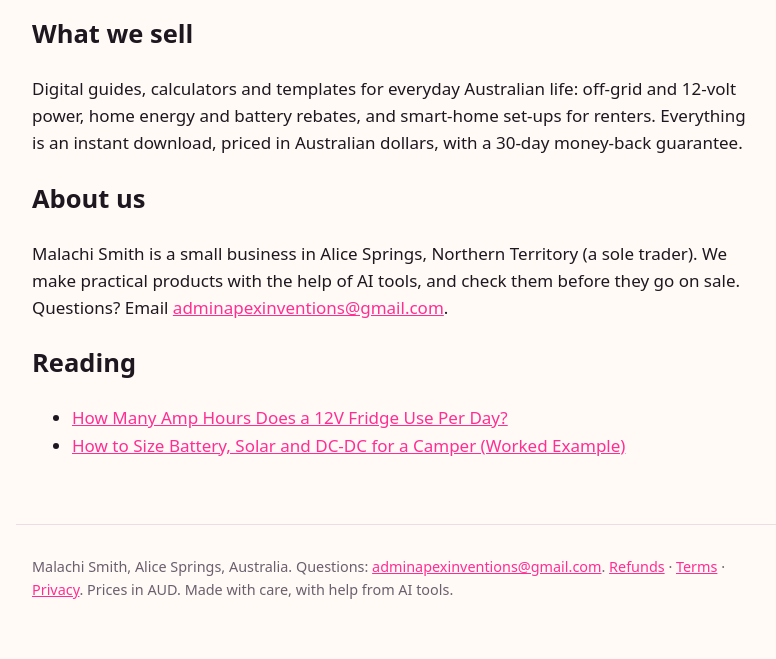
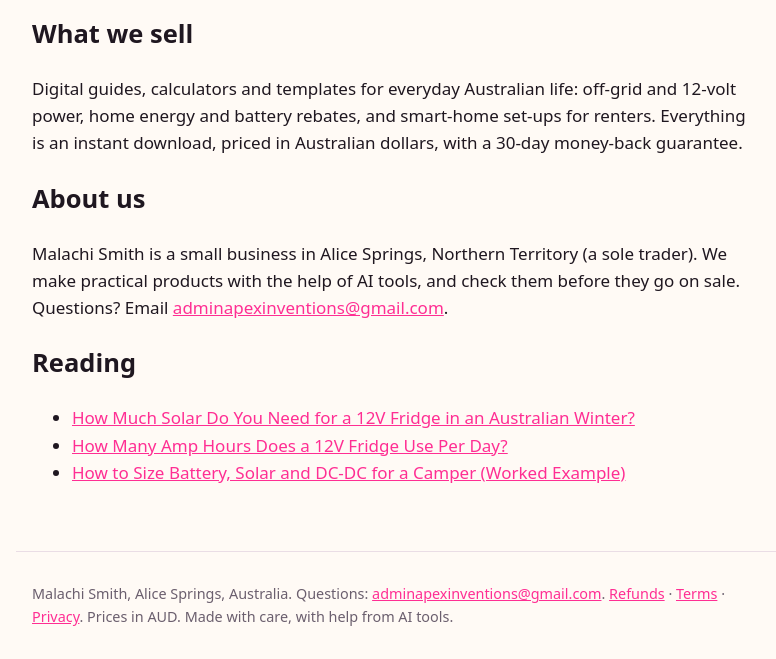
Before and after one commit to mavie03/shop, a plain HTML site: page index.html in a window 1280 px wide. Shown: the part 766-1425 px from the top of the page, without its empty margins (244-1020 px from the left). Before the commit the page ends 1398 px from the top, so only its background shows below. Drawn offline with Linux system fonts and the light colour scheme.

Commit message:
Shop: index.html

```diff
--- a/index.html
+++ b/index.html
@@ -22,7 +22,7 @@ money-back guarantee.</p>
 <h2>About us</h2>
 <p>Malachi Smith is a small business in Alice Springs, Northern Territory (a sole trader). We make
 practical products with the help of AI tools, and check them before they go on sale. Questions? Email <a href="mailto:adminapexinventions@gmail.com">adminapexinventions@gmail.com</a>.</p>
-<h2>Reading</h2><ul><li><a href="https://mavie03.github.io/shop/a/how-many-amp-hours-does-a-12v-fridge-use-per-day/">How Many Amp Hours Does a 12V Fridge Use Per Day?</a></li><li><a href="https://mavie03.github.io/shop/a/how-to-size-battery-solar-and-dc-dc-for-a-camper-worked-exam/">How to Size Battery, Solar and DC-DC for a Camper (Worked Example)</a></li></ul></main>
+<h2>Reading</h2><ul><li><a href="https://mavie03.github.io/shop/a/how-much-solar-do-you-need-for-a-12v-fridge-in-an-australian/">How Much Solar Do You Need for a 12V Fridge in an Australian Winter?</a></li><li><a href="https://mavie03.github.io/shop/a/how-many-amp-hours-does-a-12v-fridge-use-per-day/">How Many Amp Hours Does a 12V Fridge Use Per Day?</a></li><li><a href="https://mavie03.github.io/shop/a/how-to-size-battery-solar-and-dc-dc-for-a-camper-worked-exam/">How to Size Battery, Solar and DC-DC for a Camper (Worked Example)</a></li></ul></main>
 <footer><p>Malachi Smith, Alice Springs, Australia. Questions: <a href="mailto:adminapexinventions@gmail.com">adminapexinventions@gmail.com</a>.
 <a href="https://mavie03.github.io/shop/refunds/">Refunds</a> · <a href="https://mavie03.github.io/shop/terms/">Terms</a> ·
 <a href="https://mavie03.github.io/shop/privacy/">Privacy</a>. Prices in AUD. Made with care, with help from AI tools.</p></footer></body></html>
```
